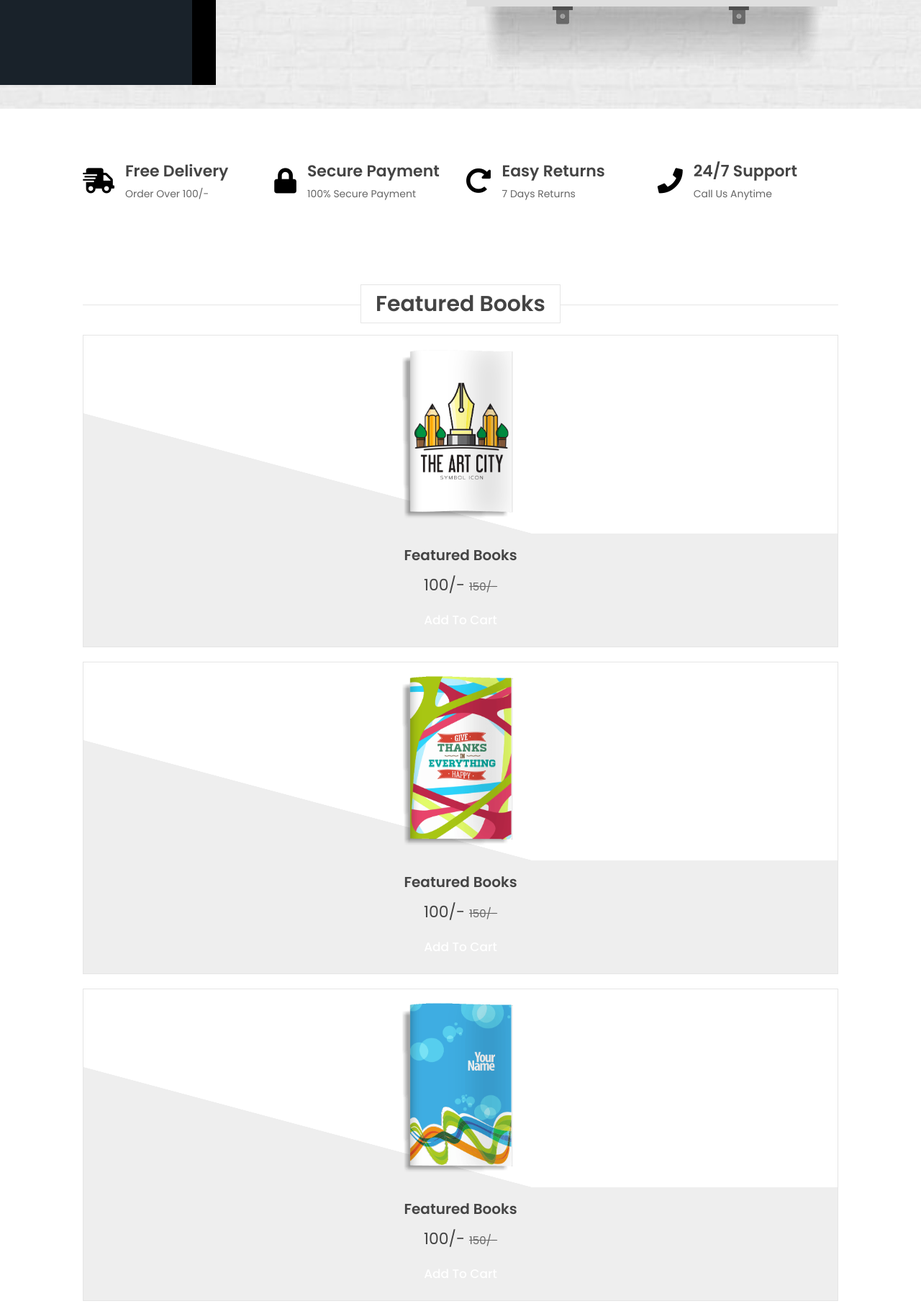
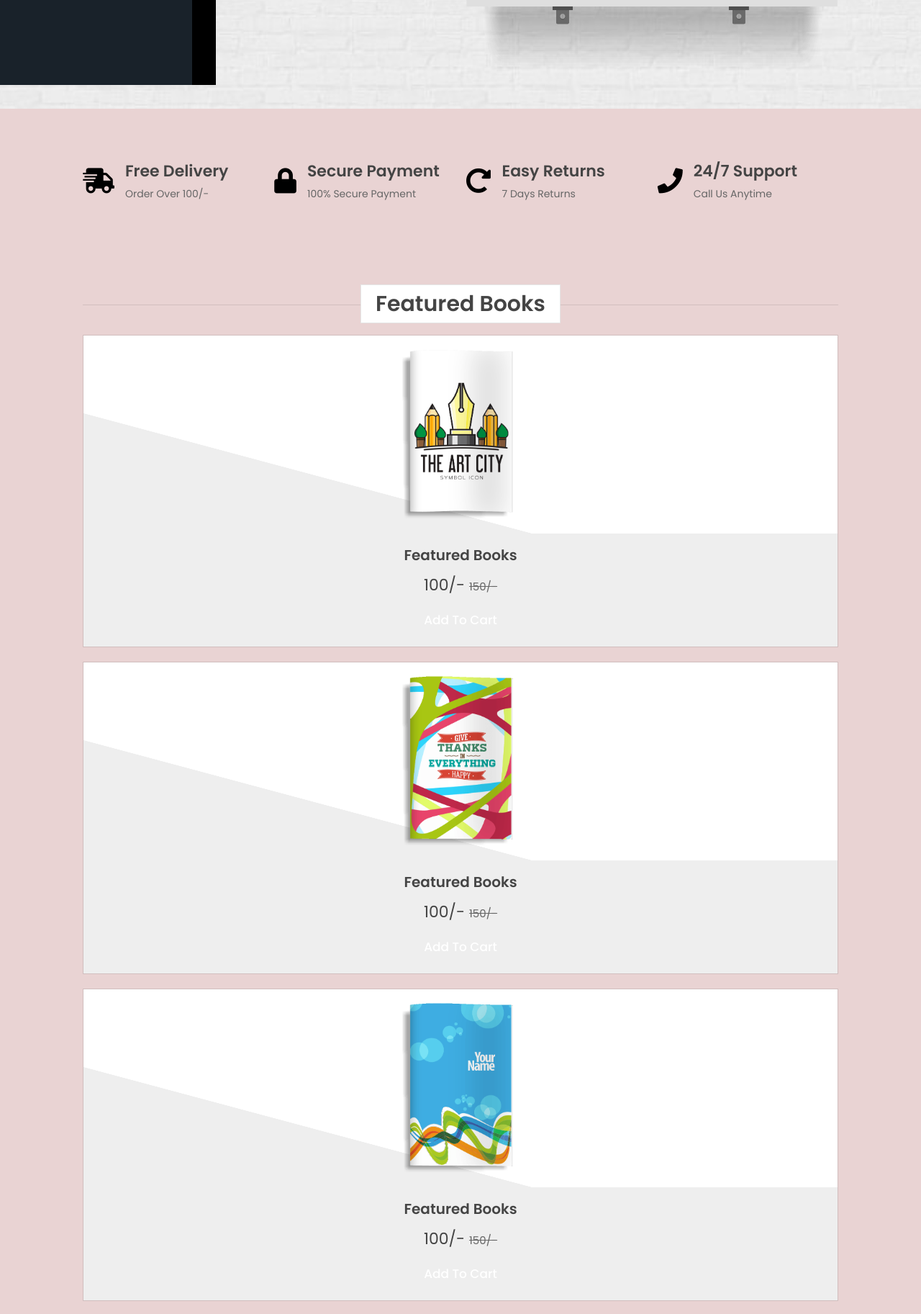
Before and after one commit to Suparno-0069/Project-Sem-VI, a PHP site: page / in a window 1280 px wide. Shown: the part 1134-2959 px from the top of the page at 72% size. Run offline with PHP 8.4, Linux system fonts and the light colour scheme.

Commit message:
changes in css

```diff
--- a/css/style.css
+++ b/css/style.css
@@ -398,7 +398,7 @@ body{
   -webkit-font-smoothing: antialiased;
   -moz-osx-font-smoothing: grayscale;
   text-rendering: optimizeLegibility;
-  background-color: white;
+  background-color: rgb(233, 211, 211);
 }
 a{
   text-decoration: none;
```
